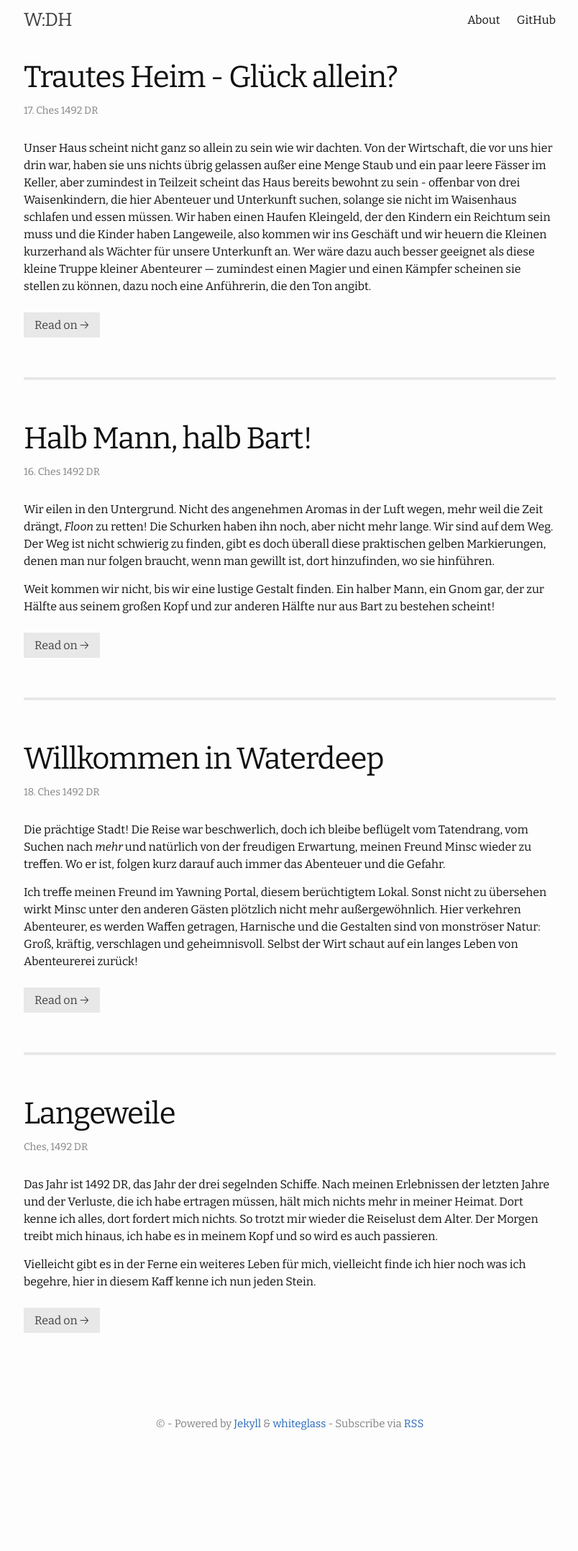
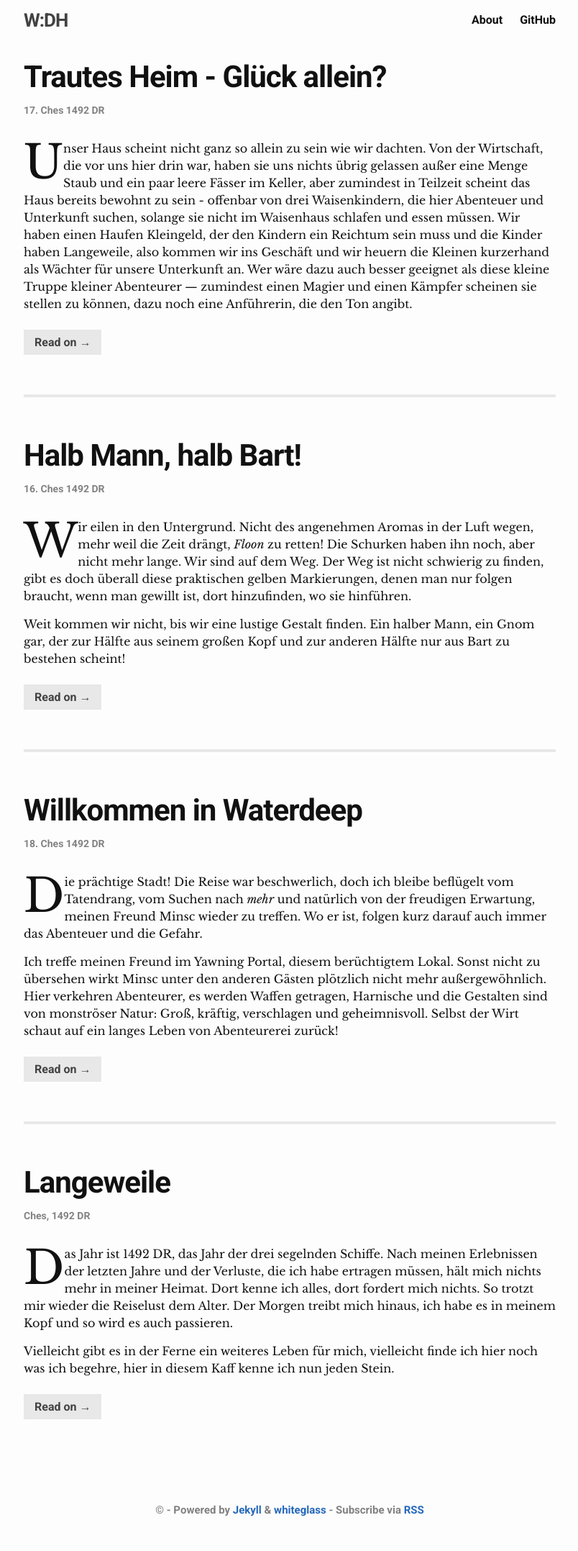
Before and after one commit to Wayneoween/dnd5e_story_wdh, a Jekyll site: the page built from index.html, in a window 1280 px wide. Shown: the whole page at 72% size, without its empty margins (237-1041 px from the left). Built offline with Jekyll 4.4.1, drawn with Linux system fonts in a browser that asks for light colours; the list of posts is cut into pages by our own code; before the commit the page ends 2035 px from its top, so only the background shows below that.

Commit message:
Schriftarten wechseln

```diff
--- a/_includes/fonts.html
+++ b/_includes/fonts.html
@@ -1,3 +1,3 @@
 <link rel="dns-prefetch" href="https://fonts.gstatic.com">
 <link rel="preconnect" href="https://fonts.gstatic.com" crossorigin>
-<link href="https://fonts.googleapis.com/css?family=Bitter:400,400i,700&display=swap" rel="stylesheet">
+<link href="https://fonts.googleapis.com/css?family=Libre+Baskerville:400,400i,700|Roboto:700&display=swap" rel="stylesheet">
--- /dev/null
+++ b/_sass/custom.scss
@@ -0,0 +1,10 @@
+.post-content p {
+    font-family: $content-font-family;
+    font-weight: 400;
+}
+.post-content > p:first-of-type:first-letter {
+    font-size: 4em;
+    line-height: 1em;
+    display: block;
+    float: left;
+}
--- a/assets/main.scss
+++ b/assets/main.scss
@@ -4,7 +4,8 @@
 @charset "utf-8";
 
 // Our variables
-$base-font-family: Bitter, "Apple SD Gothic Neo", AppleGothic, NanumBarunGothic, "Malgun Gothic", Dotum, sans-serif;
+$content-font-family: "Libre Baskerville", "Gentium", "Times New Roman", serif;
+$base-font-family: "Roboto", "Helvetica Neue", "Arial", sans-serif;
 $monospace-font-family: Monaco, Menlo, Consolas, "Courier New", DotumChe, monospace;
 $base-font-size:   16px;
 $base-font-weight: 400;
@@ -27,7 +28,7 @@ $content-width:    800px;
 $on-palm:          600px;
 $on-laptop:        800px;
 
-@import "custom.css";
+@import "custom.scss";
 
 // whiteglass also includes a mixin for defining media queries.
 // Use media queries like this:
```
Also changed, not shown: assets/custom.css (deleted).
